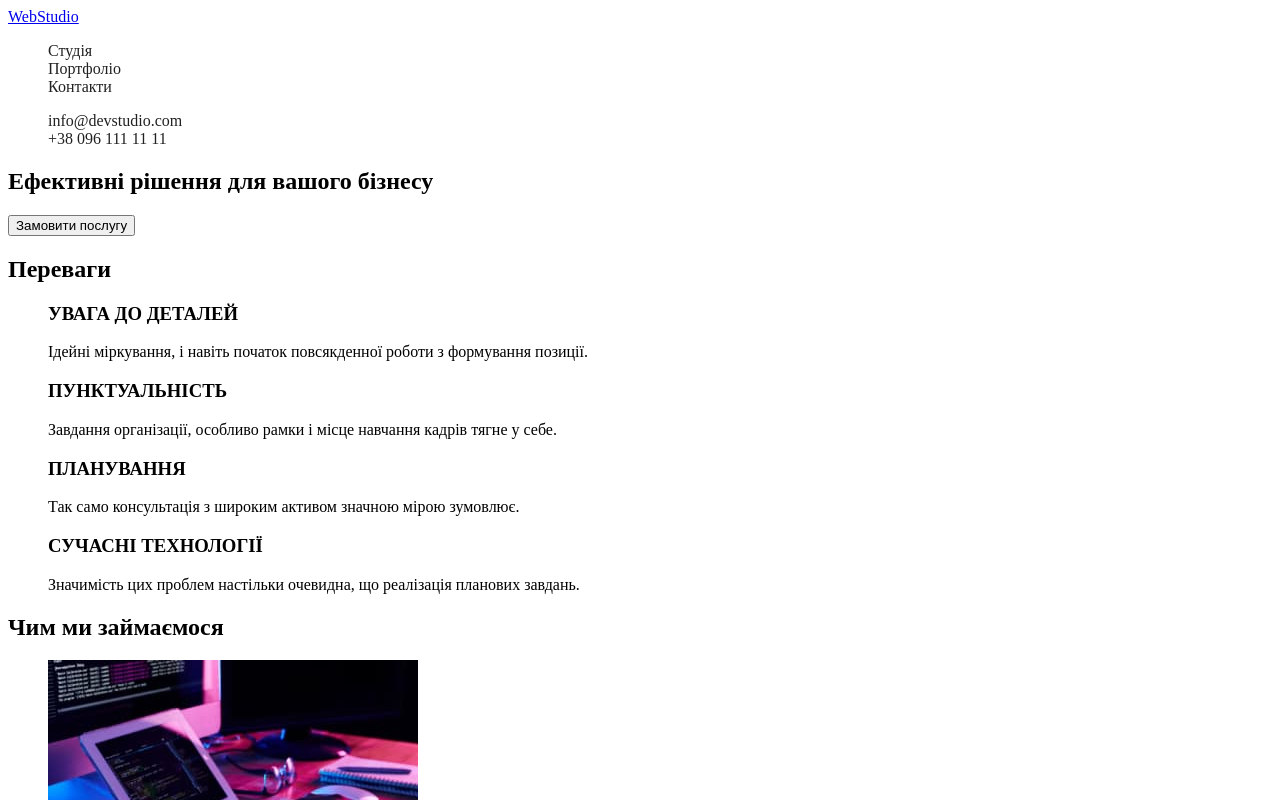
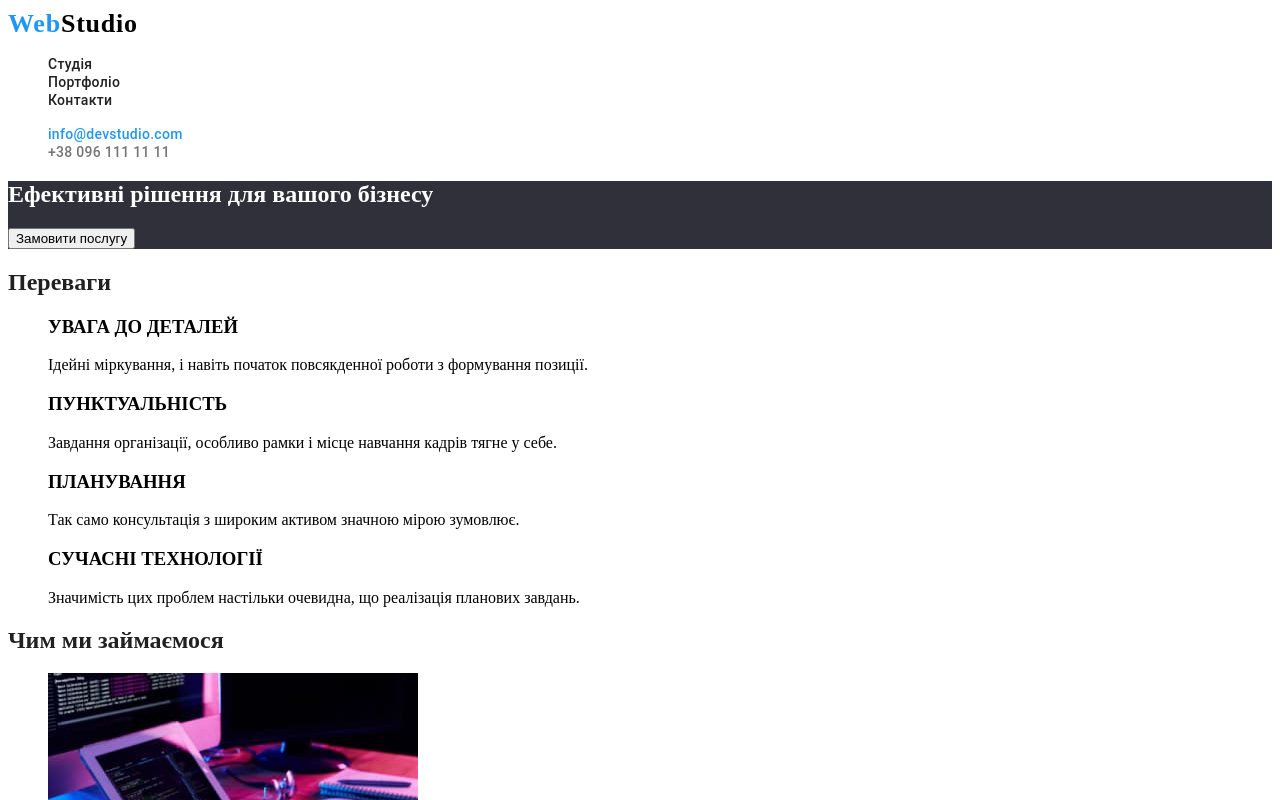
Before and after one commit to aspirantmpm/goit-markup-hw-02, a plain HTML site: page index.html in a window 1280 px wide. Shown: the top 800 px of the page. Drawn offline with Linux system fonts and the light colour scheme.

Commit message:
Header CSS

```diff
--- a/CSS/styles.css
+++ b/CSS/styles.css
@@ -1,21 +1,86 @@
 body {
-  background-repeat: #ffffff;
+  background-color: #ffffff;
 }
+
 ul {
   list-style: none;
 }
-.link {
+
+/* Logo */
+.logo {
   text-decoration: none;
 }
 
-/* Head */
-.list .link {
-  color: #212121;
+.web {
+  font-family: 'Raleway';
+  font-style: normal;
+  font-weight: 700;
+  font-size: 26px;
+  line-height: 31px;
+  letter-spacing: 0.03em;
+  color: #2196F3;
 }
 
-.list .link:hover {
+.studio {
+  font-family: 'Raleway';
+  font-style: normal;
+  font-weight: 700;
+  font-size: 26px;
+  line-height: 31px;
+  letter-spacing: 0.03em;
+  color: #000000;
+}
+
+/* Head links*/
+.list .link {
+  font-family: 'Roboto';
+  font-style: normal;
+  font-weight: 500;
+  font-size: 14px;
+  line-height: 16px;
+  letter-spacing: 0.02em;
+  color: #212121;
+  text-decoration: none;
+}
+
+.list .link:hover,
+.link:focus {
   color: #2196f3;
 }
+
+.header-mail {
+  font-family: 'Roboto';
+  font-style: normal;
+  font-weight: 500;
+  font-size: 14px;
+  line-height: 16px;
+  letter-spacing: 0.02em;
+  color: #2196F3;
+  text-decoration: none;
+}
+
+.header-tel {
+  font-family: 'Roboto';
+  font-style: normal;
+  font-weight: 500;
+  font-size: 14px;
+  line-height: 16px;
+  letter-spacing: 0.02em;
+  color: #757575;
+  text-decoration: none;
+}
+
+/* Hero */
+
+.hero {
+  background-color: #2F303A;
+  color: #ffffff;
+}
+
+.section-title {
+  color: #212121
+}
+
 
 /* Колір заголовків #212121 #FFFFFF */
 /* Колір тексту та телефону #757575 */
--- a/index.html
+++ b/index.html
@@ -12,7 +12,7 @@
     <!-- Head -->
     <header class="header">
       <nav class="nav">
-        <a class="logo" href="./index.html">WebStudio</a>
+        <a class="logo" href="./index.html"><span class="web">Web</span><span class="studio">Studio</span></a>
         <ul class="list">
           <li class="list-item"><a class="link" href="./index.html">Студія</a></li>
           <li class="list-item"><a class="link" href="./portfolio.html">Портфоліо</a></li>
@@ -21,15 +21,15 @@
       </nav>
       <ul class="list">
         <li class="list-item">
-          <a class="link" href="mailto:info@devstudio.com">info@devstudio.com</a>
+          <a class="header-mail" href="mailto:info@devstudio.com">info@devstudio.com</a>
         </li>
-        <li class="list-item"><a class="link" href="tel:+380961111111">+38 096 111 11 11</a></li>
+        <li class="list-item"><a class="header-tel" href="tel:+380961111111">+38 096 111 11 11</a></li>
       </ul>
     </header>
 
     <main>
       <!-- Hero -->
-      <section class="section">
+      <section class="hero">
         <h1 class="main-title">Ефективні рішення для вашого бізнесу</h1>
         <button class="btn" type="button" name="order_service">Замовити послугу</button>
       </section>
```
Also changed, not shown: portfolio.html (+3 -3 lines), images/bg.jpg (deleted), images/footerbg.jpg (deleted).
